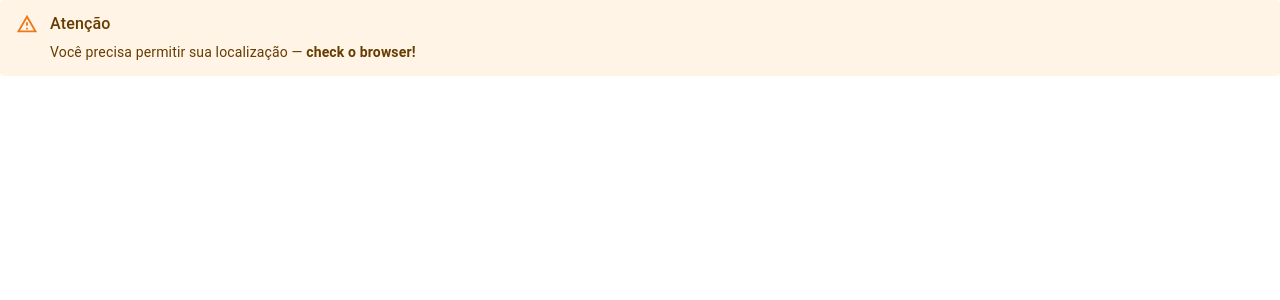
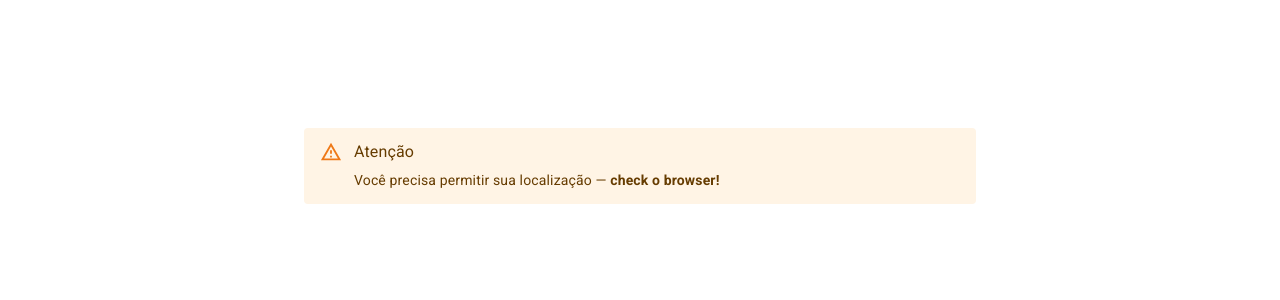
Before and after one commit to dev-carol/weather-app, a React (Create React App) app: page / in a window 1280 px wide. Shown: the top 300 px of the page. Built offline with nearby package versions, Linux system fonts and the light colour scheme; no server answers.

Commit message:
styles: add classnames and styles to alert and weather

```diff
--- a/src/component/Alert/alertDanger.js
+++ b/src/component/Alert/alertDanger.js
@@ -1,12 +1,13 @@
 import React from "react";
 import Alert from "@mui/material/Alert";
 import AlertTitle from "@mui/material/AlertTitle";
-import "./styles.css";
+import "./styles.css"
 export default function AlertDanger() {
   return (
     <div classname="container">
-      <Alert severity="warning">
-        <AlertTitle>Atenção</AlertTitle>
+
+      <Alert severity="warning" className="warningbase">
+        <AlertTitle className="title">Atenção</AlertTitle>
         Você precisa permitir sua localização —{" "}
         <strong>check o browser!</strong>
       </Alert>
--- a/src/component/Alert/styles.css
+++ b/src/component/Alert/styles.css
@@ -1,3 +1,9 @@
-.container{
+@import url('https://fonts.googleapis.com/css2?family=Montserrat:wght@400;700&family=Roboto:wght@400;700&display=swap');
+.warningbase{
     width: 50%;
+    margin: 10% auto;
 }
+
+.title{
+    font-family: 'Roboto';
+}
--- a/src/component/Weather/weather.js
+++ b/src/component/Weather/weather.js
@@ -1,8 +1,9 @@
 import React, { useState, useEffect } from "react";
 import { Card, ListGroupItem, ListGroup } from "react-bootstrap";
+import AlertDanger from "../Alert/alertDanger";
 import "./styles.css"
 import axios from "axios";
-import AlertDanger from "../Alert/alertDanger";
+
 
 function Weather() {
   const [location, setLocation] = useState(false);
```
